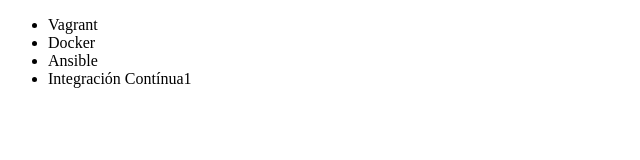
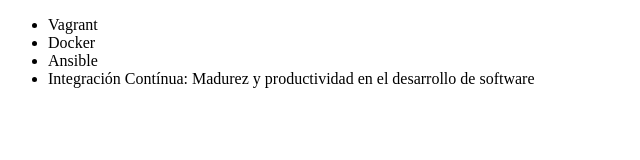
Before and after one commit to VictorHLG/alura-git, a plain HTML site: page index.html in a window 1280 px wide. Shown: the whole page, without its empty margins (0-640 px from the left). Drawn offline with Linux system fonts and the light colour scheme.

Commit message:
Renombrando curso de Integración Contínua

```diff
--- a/index.html
+++ b/index.html
@@ -9,7 +9,7 @@
             <li>Vagrant</li>
             <li>Docker</li>
             <li>Ansible</li>
-            <li>Integración Contínua1</li>
+            <li>Integración Contínua: Madurez y productividad en el desarrollo de software</li>
         </ul>
     </body>
 </html>
```
